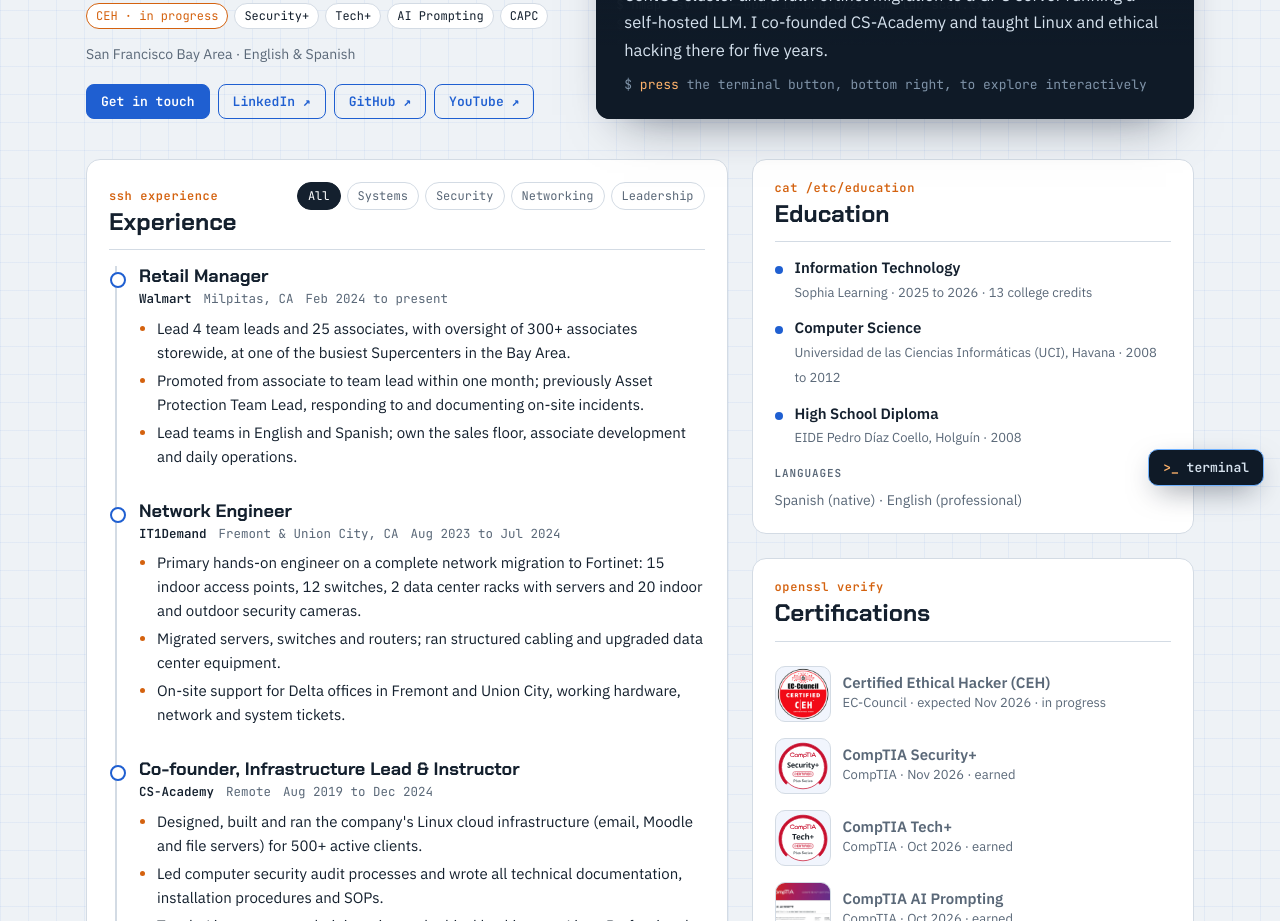
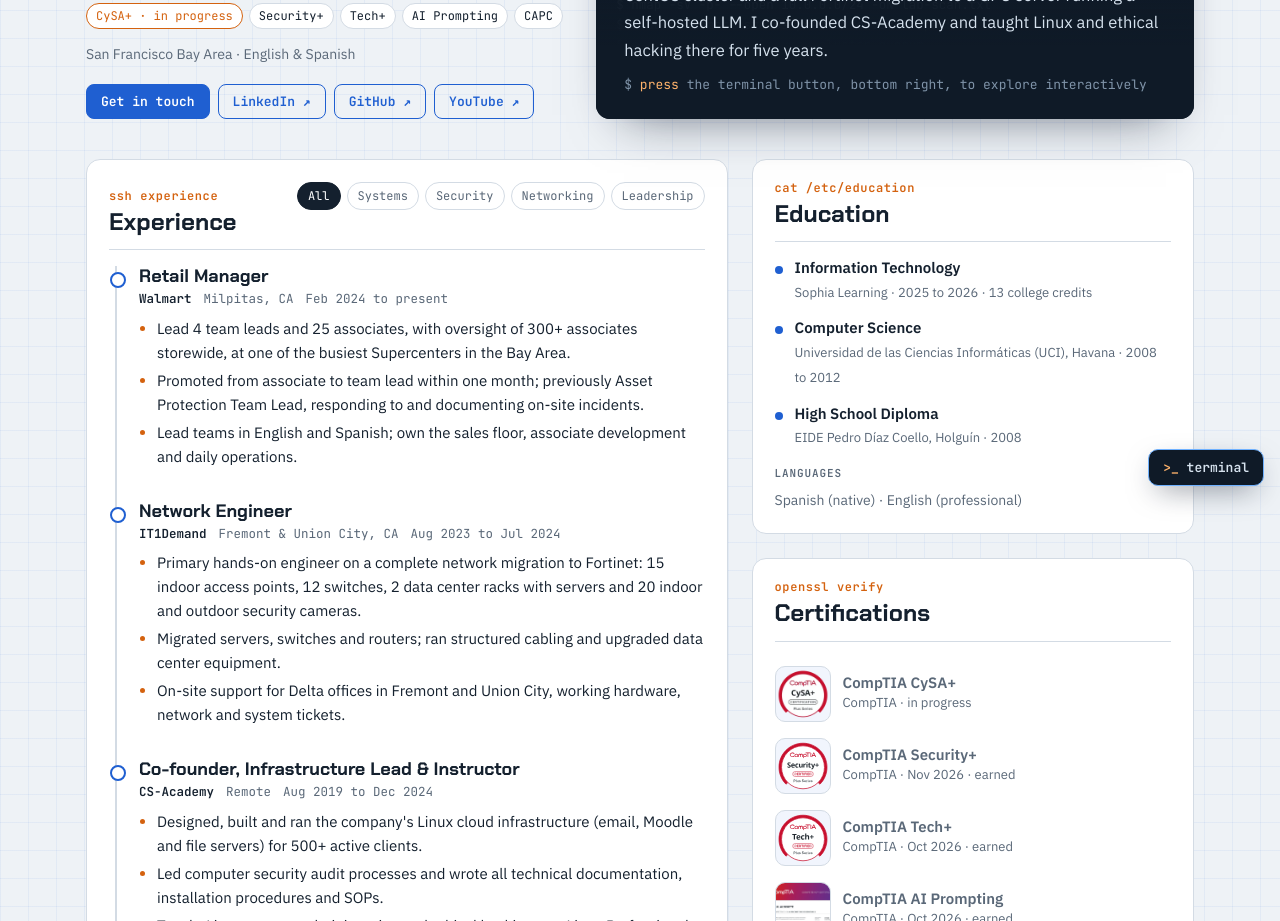
Before and after one commit to xcod3/raulalderete.com, a plain HTML site: page index.html in a window 1280 px wide. Shown: the part 298-1219 px from the top of the page. Drawn offline with Linux system fonts and the light colour scheme.

Commit message:
adding cysa+

```diff
--- a/index.html
+++ b/index.html
@@ -501,7 +501,7 @@ const RESUME = {
     { name: "Business Analysis & Process Management", cat: "Other", issuer: "Coursera Project Network", date: "Feb 2025", id: "XT0VR9VJ8893", image: "images/certs/coursera-business-analysis.jpg" }
   ],
   certs: [
-    { name: "Certified Ethical Hacker (CEH)", short: "CEH", issuer: "EC-Council", year: "expected Nov 2026", status: "in progress", image: "images/certs/ec-council-ceh.png", verify: "" },
+    { name: "CompTIA CySA+", short: "CySA+", issuer: "CompTIA", year: "", status: "in progress", image: "images/certs/comptia-cysa-plus.webp", verify: "" },
     { name: "CompTIA Security+", short: "Security+", issuer: "CompTIA", year: "Nov 2026", status: "earned", note: "SY0-701 exam. Valid through Nov 2029.", image: "images/certs/comptia-security-plus.svg", certImg: "images/certs/comptia-security-plus-cert.jpg", code: "b9382f7936e74107962d4b8bde85c0c6", verify: "https://verify.comptia.org" },
     { name: "CompTIA Tech+", short: "Tech+", issuer: "CompTIA", year: "Oct 2026", status: "earned", image: "images/certs/comptia-tech-plus.svg", certImg: "images/certs/comptia-tech-plus-cert.jpg", code: "229e81d2f14246f9a210a0aa87ddec24", verify: "https://verify.comptia.org" },
     { name: "CompTIA AI Prompting", short: "AI Prompting", issuer: "CompTIA", year: "Oct 2026", status: "earned", id: "6-2C6-27JMCT", image: "images/certs/comptia-ai-prompting.jpg", verify: "" },
@@ -637,7 +637,7 @@ $("#trainNote").textContent = `${RESUME.training.length} courses · ${ceus} CEU/
 const thumb = (item, glyph) => `<span class="thumb">${item.image ? `<img src="${esc(item.image)}" alt="" loading="lazy">` : esc(glyph)}</span>`;
 $("#certList").innerHTML = RESUME.certs.map((c, i) => `
   <button class="thumbrow" type="button" data-kind="cert" data-i="${i}">${thumb(c, initials(c.short))}
-    <span><b>${esc(c.name)}</b><span>${esc(c.issuer)} · ${esc(c.year)} · <span class="${statusCls(c.status)}">${esc(c.status)}</span></span></span></button>`).join("");
+    <span><b>${esc(c.name)}</b><span>${esc(c.issuer)} · ${c.year ? esc(c.year) + " · " : ""}<span class="${statusCls(c.status)}">${esc(c.status)}</span></span></span></button>`).join("");
 $("#projList").innerHTML = RESUME.projects.map((p, i) => `
   <button class="thumbrow" type="button" data-kind="proj" data-i="${i}">${thumb(p, p.glyph)}
     <span><b>${esc(p.name)}${p.lang ? `<span class="lang">${esc(p.lang)}</span>` : ""}</b><span>${esc(p.sub)}</span></span></button>`).join("");
@@ -657,7 +657,7 @@ function openItem(kind, i) {
     const c = RESUME.certs[i];
     if (c.certImg) $("#mImg").style.aspectRatio = "1650 / 1275";
     $("#mImg").innerHTML = c.certImg ? `<img src="${esc(c.certImg)}" alt="${esc(c.name)} certificate">` : big(c, initials(c.short));
-    $("#mBody").innerHTML = `<span class="label">${esc(c.issuer)} · ${esc(c.year)}</span><h3>${esc(c.name)}</h3>
+    $("#mBody").innerHTML = `<span class="label">${esc(c.issuer)}${c.year ? " · " + esc(c.year) : ""}</span><h3>${esc(c.name)}</h3>
       <p class="${statusCls(c.status)}">● ${esc(c.status)}</p>${c.note ? `<p>${esc(c.note)}</p>` : ""}${c.id ? `<p class="mono-id">Certificate ID: ${esc(c.id)}</p>` : ""}
       ${c.code ? `<p class="mono-id">Verification code: ${esc(c.code)} <button class="iconbtn" type="button" id="copyCode">copy</button></p><p>To verify, open CompTIA's verification page and enter this code.</p>` : ""}
       ${c.verify ? `<a class="btn" href="${esc(c.verify)}" target="_blank" rel="noopener">Verify credential ↗</a>` : ""}`;
@@ -770,7 +770,7 @@ CRT monitor and that was it.
   github: () => line(`<span class="g">xcod3</span> · github.com/xcod3
 badges: <span class="o">❄ Arctic Code Vault Contributor</span> (2020 GitHub Archive Program)`),
   youtube: () => line(`youtube.com/@CSAcademyORG · Ethical Hacking and Linux courses, in Spanish`),
-  certs: s => { RESUME.certs.forEach(c => line(`${c.status === "earned" ? '<span class="g">[✓]</span>' : '<span class="o">[~]</span>'} ${esc(c.name)} <span class="d">(${esc(c.year)})</span>`)); s || go("certs"); },
+  certs: s => { RESUME.certs.forEach(c => line(`${c.status === "earned" ? '<span class="g">[✓]</span>' : '<span class="o">[~]</span>'} ${esc(c.name)} <span class="d">(${esc(c.year || c.status)})</span>`)); s || go("certs"); },
   projects: s => { RESUME.projects.forEach(p => line(`drwxr-x---  ${esc(p.name.toLowerCase().replace(/[^a-z0-9]+/g, "-"))}/  <span class="d">${esc(p.sub)}</span>`)); s || go("projects"); },
   skills: s => { RESUME.skills.forEach(k => line(`<span class="o">${esc(k.area)}:</span> ${k.items.map(esc).join(", ")}`)); s || go("skills"); },
   contact: s => { RESUME.contact.forEach(c => line(`${esc(c.label.padEnd(12))}${esc(c.value)}`)); s || go("contact"); },
```
Also changed, not shown: images/certs/comptia-cysa-plus.webp (added).
